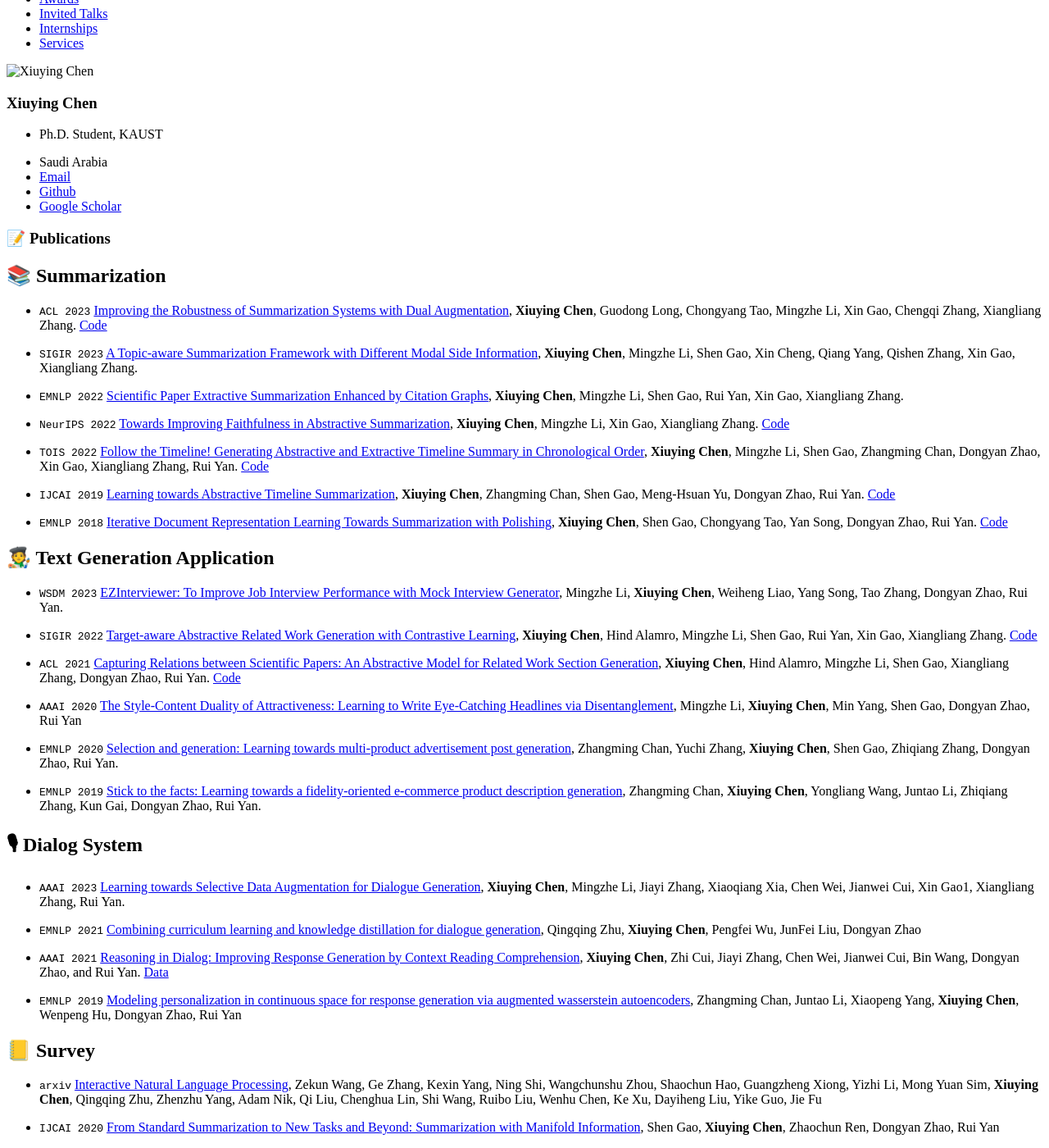
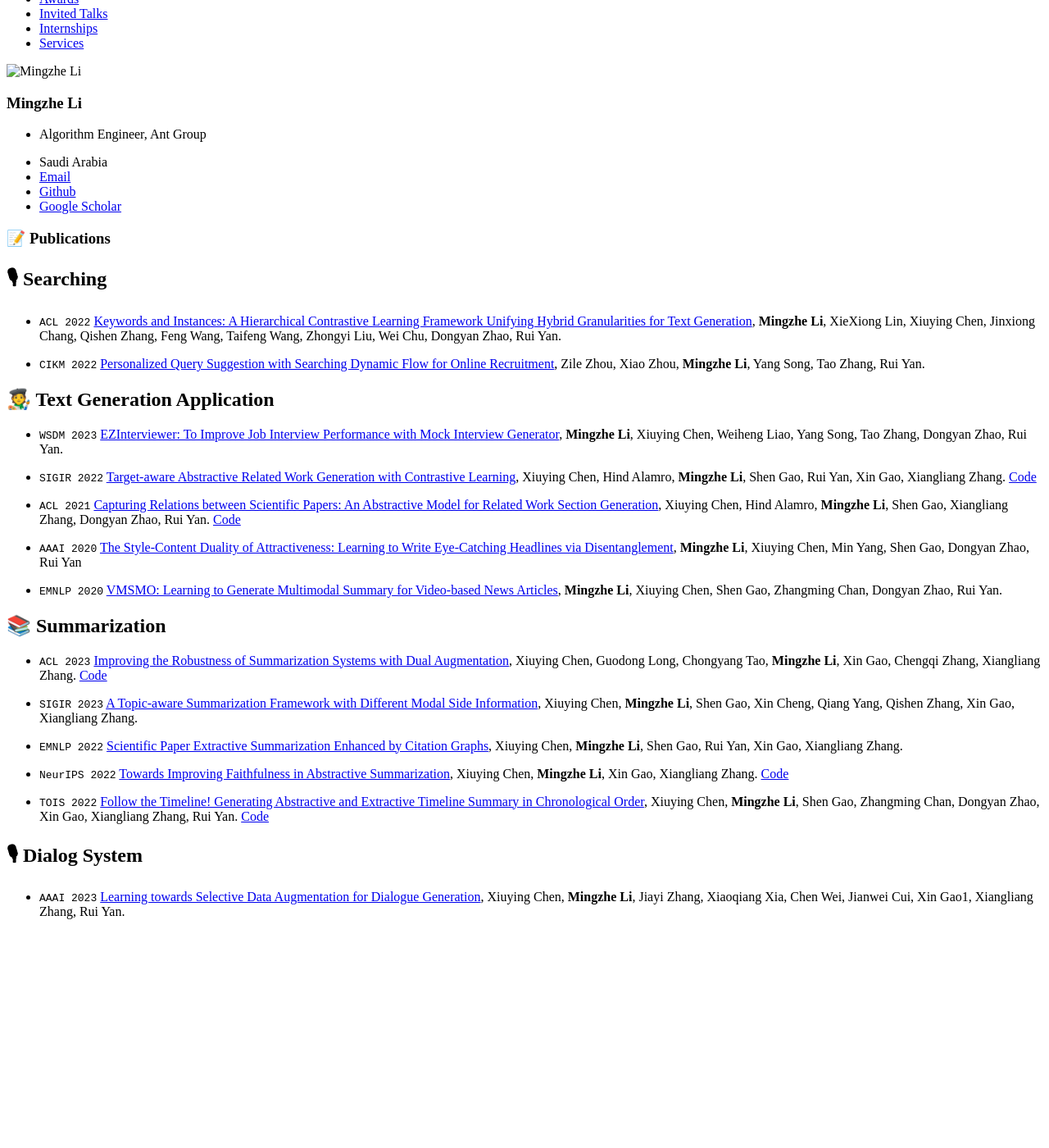
Before and after one commit to sunflower036/lmz.github.io, a Jekyll site: the page built from _pages/includes/pub.md, in a window 1280 px wide and 1400 px high, scrolled down 124 px. Shown: the whole window at 82% size. Built offline with Jekyll 4.4.1, drawn with Linux system fonts in a browser that asks for light colours; our own code applies the rules of GitHub Pages for plain Markdown files; after the commit the page ends 1261 px from its top, so only the background shows below that.

Commit message:
first submit

```diff
--- a/_config.yml
+++ b/_config.yml
@@ -6,9 +6,9 @@
 # `jekyll serve`. If you change this file, please restart the server process.
 
 # Site Settings
-title                    : "Xiuying Chen"
-description              : "Ph.D. Student, KAUST "
-repository               : "iriscxy/iriscxy.github.io"
+title                    : "Mingzhe Li"
+description              : "Algorithm Engineer, Ant Group "
+repository               : "sunflower036/lmz.github.io"
 google_scholar_stats_use_cdn : true
 
 
@@ -17,14 +17,14 @@ google_scholar_stats_use_cdn : true
 
 # Site Author
 author:
-  name             : "Xiuying Chen"
-  avatar           : "images/android-chrome-512x512.png"
+  name             : "Mingzhe Li"
+  avatar           : "images/lmz.png"
   # bio              : "KAUST"
   location         : "Saudi Arabia"
   employer         :
   pubmed           :
-  googlescholar    : "https://scholar.google.com/citations?user=COUnAF4AAAAJ&hl=en"
-  email            : "xiuying.chen@kaust.edu.sa"
+  googlescholar    : "https://scholar.google.com.hk/citations?user=HNP4LjsAAAAJ&hl=en"
+  email            : "limingzhe.lmz@antgroup.com"
   researchgate     :  # e.g., "https://www.researchgate.net/profile/yourprofile"
   uri              :
   bitbucket        :
@@ -33,7 +33,7 @@ author:
   flickr           :
   facebook         :
   foursquare       :
-  github           : "iriscxy"
+  github           : "sunflower036"
   google_plus      :
   keybase          :
   instagram        :
--- a/_pages/includes/pub.md
+++ b/_pages/includes/pub.md
@@ -1,51 +1,42 @@
 
 # 📝 Publications
-## 📚 Summarization
+## 🎙 Searching
 
+- ``ACL 2022`` [Keywords and Instances: A Hierarchical Contrastive Learning Framework Unifying Hybrid Granularities for Text Generation](https://aclanthology.org/2022.acl-long.304.pdf), **Mingzhe Li**, XieXiong Lin, Xiuying Chen, Jinxiong Chang, Qishen Zhang, Feng Wang, Taifeng Wang, Zhongyi Liu, Wei Chu, Dongyan Zhao, Rui Yan.
 
-- ``ACL 2023`` [Improving the Robustness of Summarization Systems with Dual Augmentation](https://arxiv.org/pdf/2306.01090.pdf), **Xiuying Chen**, Guodong Long, Chongyang Tao, Mingzhe Li, Xin Gao, Chengqi Zhang, Xiangliang Zhang. [Code](https://github.com/iriscxy/robustness)
-
-- ``SIGIR 2023`` [A Topic-aware Summarization Framework with Different Modal Side Information](https://arxiv.org/pdf/2305.11503.pdf), **Xiuying Chen**, Mingzhe Li, Shen Gao, Xin Cheng, Qiang Yang, Qishen Zhang, Xin Gao, Xiangliang Zhang.
-
-- ``EMNLP 2022`` [Scientific Paper Extractive Summarization Enhanced by Citation Graphs](https://arxiv.org/pdf/2212.04214.pdf), **Xiuying Chen**, Mingzhe Li, Shen Gao, Rui Yan, Xin Gao, Xiangliang Zhang.
-
-- ``NeurIPS 2022`` [Towards Improving Faithfulness in Abstractive Summarization](https://arxiv.org/pdf/2210.01877.pdf), **Xiuying Chen**, Mingzhe Li, Xin Gao, Xiangliang Zhang. [Code](https://github.com/iriscxy/FES)
-
-- ``TOIS 2022`` [Follow the Timeline! Generating Abstractive and Extractive Timeline Summary in Chronological Order](https://dl.acm.org/doi/pdf/10.1145/3517221), **Xiuying Chen**, Mingzhe Li, Shen Gao, Zhangming Chan, Dongyan Zhao, Xin Gao, Xiangliang Zhang, Rui Yan. [Code](https://github.com/iriscxy/Unified-Timeline-Summarizer)
-
-- ``IJCAI 2019`` [Learning towards Abstractive Timeline Summarization](https://www.ijcai.org/proceedings/2019/0686.pdf), **Xiuying Chen**, Zhangming Chan, Shen Gao, Meng-Hsuan Yu, Dongyan Zhao, Rui Yan. [Code](https://github.com/iriscxy/Unified-Timeline-Summarizer)
-
-- ``EMNLP 2018`` [Iterative Document Representation Learning Towards Summarization with Polishing](https://arxiv.org/pdf/1809.10324.pdf), **Xiuying Chen**, Shen Gao, Chongyang Tao, Yan Song, Dongyan Zhao, Rui Yan. [Code](https://github.com/iriscxy/Iterative-Document-Representation-Learning-Towards-Summarization-with-Polishing)
+- ``CIKM 2022`` [Personalized Query Suggestion with Searching Dynamic Flow for Online Recruitment](https://dl.acm.org/doi/10.1145/3511808.3557416), Zile Zhou, Xiao Zhou, **Mingzhe Li**, Yang Song, Tao Zhang, Rui Yan.
 
 
 
 ## 🧑‍🎨 Text Generation Application
 
-- ``WSDM 2023`` [EZInterviewer: To Improve Job Interview Performance with Mock Interview Generator](https://arxiv.org/pdf/2301.00972.pdf), Mingzhe Li, **Xiuying Chen**, Weiheng Liao, Yang Song, Tao Zhang, Dongyan Zhao, Rui Yan.
+- ``WSDM 2023`` [EZInterviewer: To Improve Job Interview Performance with Mock Interview Generator](https://arxiv.org/pdf/2301.00972.pdf), **Mingzhe Li**, Xiuying Chen, Weiheng Liao, Yang Song, Tao Zhang, Dongyan Zhao, Rui Yan.
 
-- ``SIGIR 2022`` [Target-aware Abstractive Related Work Generation with Contrastive Learning](https://arxiv.org/pdf/2205.13339.pdf), **Xiuying Chen**, Hind Alamro, Mingzhe Li, Shen Gao, Rui Yan, Xin Gao, Xiangliang Zhang. [Code](https://github.com/iriscxy/Target-aware-RWG)
+- ``SIGIR 2022`` [Target-aware Abstractive Related Work Generation with Contrastive Learning](https://arxiv.org/pdf/2205.13339.pdf), Xiuying Chen, Hind Alamro, **Mingzhe Li**, Shen Gao, Rui Yan, Xin Gao, Xiangliang Zhang. [Code](https://github.com/iriscxy/Target-aware-RWG)
 
-- ``ACL 2021`` [Capturing Relations between Scientific Papers: An Abstractive Model for Related Work Section Generation](https://aclanthology.org/2021.acl-long.473.pdf), **Xiuying Chen**, Hind Alamro, Mingzhe Li, Shen Gao, Xiangliang Zhang, Dongyan Zhao, Rui Yan. [Code](https://github.com/iriscxy/relatedworkgeneration)
+- ``ACL 2021`` [Capturing Relations between Scientific Papers: An Abstractive Model for Related Work Section Generation](https://aclanthology.org/2021.acl-long.473.pdf), Xiuying Chen, Hind Alamro, **Mingzhe Li**, Shen Gao, Xiangliang Zhang, Dongyan Zhao, Rui Yan. [Code](https://github.com/iriscxy/relatedworkgeneration)
 
-- ``AAAI 2020`` [The Style-Content Duality of Attractiveness: Learning to Write Eye-Catching Headlines via Disentanglement](https://ojs.aaai.org/index.php/AAAI/article/view/17565), Mingzhe Li, **Xiuying Chen**, Min Yang, Shen Gao, Dongyan Zhao, Rui Yan
+- ``AAAI 2020`` [The Style-Content Duality of Attractiveness: Learning to Write Eye-Catching Headlines via Disentanglement](https://ojs.aaai.org/index.php/AAAI/article/view/17565), **Mingzhe Li**, Xiuying Chen, Min Yang, Shen Gao, Dongyan Zhao, Rui Yan
 
-- ``EMNLP 2020`` [Selection and generation: Learning towards multi-product advertisement post generation](https://aclanthology.org/2020.emnlp-main.313.pdf), Zhangming Chan, Yuchi Zhang, **Xiuying Chen**, Shen Gao,
-Zhiqiang Zhang, Dongyan Zhao, Rui Yan.
+- ``EMNLP 2020`` [VMSMO: Learning to Generate Multimodal Summary for Video-based News Articles](https://aclanthology.org/2020.emnlp-main.752.pdf), **Mingzhe Li**, Xiuying Chen, Shen Gao, Zhangming Chan, Dongyan Zhao, Rui Yan.
 
-- ``EMNLP 2019`` [Stick to the facts: Learning towards a fidelity-oriented e-commerce product description generation](https://aclanthology.org/D19-1501.pdf), Zhangming Chan, **Xiuying Chen**, Yongliang Wang, Juntao Li, Zhiqiang Zhang, Kun Gai, Dongyan Zhao, Rui Yan.
+
+
+## 📚 Summarization
+
+
+- ``ACL 2023`` [Improving the Robustness of Summarization Systems with Dual Augmentation](https://arxiv.org/pdf/2306.01090.pdf), Xiuying Chen, Guodong Long, Chongyang Tao, **Mingzhe Li**, Xin Gao, Chengqi Zhang, Xiangliang Zhang. [Code](https://github.com/iriscxy/robustness)
+
+- ``SIGIR 2023`` [A Topic-aware Summarization Framework with Different Modal Side Information](https://arxiv.org/pdf/2305.11503.pdf), Xiuying Chen, **Mingzhe Li**, Shen Gao, Xin Cheng, Qiang Yang, Qishen Zhang, Xin Gao, Xiangliang Zhang.
+
+- ``EMNLP 2022`` [Scientific Paper Extractive Summarization Enhanced by Citation Graphs](https://arxiv.org/pdf/2212.04214.pdf), Xiuying Chen, **Mingzhe Li**, Shen Gao, Rui Yan, Xin Gao, Xiangliang Zhang.
+
+- ``NeurIPS 2022`` [Towards Improving Faithfulness in Abstractive Summarization](https://arxiv.org/pdf/2210.01877.pdf), Xiuying Chen, **Mingzhe Li**, Xin Gao, Xiangliang Zhang. [Code](https://github.com/iriscxy/FES)
+
+- ``TOIS 2022`` [Follow the Timeline! Generating Abstractive and Extractive Timeline Summary in Chronological Order](https://dl.acm.org/doi/pdf/10.1145/3517221), Xiuying Chen, **Mingzhe Li**, Shen Gao, Zhangming Chan, Dongyan Zhao, Xin Gao, Xiangliang Zhang, Rui Yan. [Code](https://github.com/iriscxy/Unified-Timeline-Summarizer)
+
 
 
 ## 🎙 Dialog System
 
-- ``AAAI 2023`` [Learning towards Selective Data Augmentation for Dialogue Generation](https://arxiv.org/pdf/2303.09719.pdf), **Xiuying Chen**, Mingzhe Li, Jiayi Zhang, Xiaoqiang Xia, Chen Wei, Jianwei Cui, Xin Gao1, Xiangliang Zhang, Rui Yan.
-
-- ``EMNLP 2021`` [Combining curriculum learning and knowledge distillation for dialogue generation](https://aclanthology.org/2021.findings-emnlp.111.pdf), Qingqing Zhu, **Xiuying Chen**, Pengfei Wu, JunFei Liu, Dongyan Zhao
-
-- ``AAAI 2021`` [Reasoning in Dialog: Improving Response Generation by Context Reading Comprehension](https://arxiv.org/pdf/2012.07410.pdf), **Xiuying Chen**, Zhi Cui, Jiayi Zhang, Chen Wei, Jianwei Cui, Bin Wang, Dongyan Zhao, and Rui Yan. [Data](https://github.com/iriscxy/Reasoning-in-Dialog)
-
-- ``EMNLP 2019`` [Modeling personalization in continuous space for response generation via augmented wasserstein autoencoders](https://aclanthology.org/D19-1201.pdf), Zhangming Chan, Juntao Li, Xiaopeng Yang, **Xiuying Chen**, Wenpeng Hu, Dongyan Zhao, Rui Yan
-
-## 📒 Survey
- - ``arxiv`` [Interactive Natural Language Processing](https://arxiv.org/pdf/2305.13246.pdf), Zekun Wang, Ge Zhang, Kexin Yang, Ning Shi, Wangchunshu Zhou, Shaochun Hao, Guangzheng Xiong, Yizhi Li, Mong Yuan Sim, **Xiuying Chen**, Qingqing Zhu, Zhenzhu Yang, Adam Nik, Qi Liu, Chenghua Lin, Shi Wang, Ruibo Liu, Wenhu Chen, Ke Xu, Dayiheng Liu, Yike Guo, Jie Fu
-
- - ``IJCAI 2020`` [From Standard Summarization to New Tasks and Beyond: Summarization with Manifold Information](https://arxiv.org/pdf/2005.04684.pdf), Shen Gao, **Xiuying Chen**, Zhaochun Ren, Dongyan Zhao, Rui Yan
+- ``AAAI 2023`` [Learning towards Selective Data Augmentation for Dialogue Generation](https://arxiv.org/pdf/2303.09719.pdf), Xiuying Chen, **Mingzhe Li**, Jiayi Zhang, Xiaoqiang Xia, Chen Wei, Jianwei Cui, Xin Gao1, Xiangliang Zhang, Rui Yan.
```
Also changed, not shown: _pages/includes/honers.md (+6 -7 lines), _pages/includes/intro.md (+3 -5 lines), _pages/includes/news.md (+2 -4 lines), _pages/includes/others.md (+4 -10 lines), _pages/includes/pub_short.md (deleted, +0 -36 lines), images/lmz.png (added), 3 other files.
